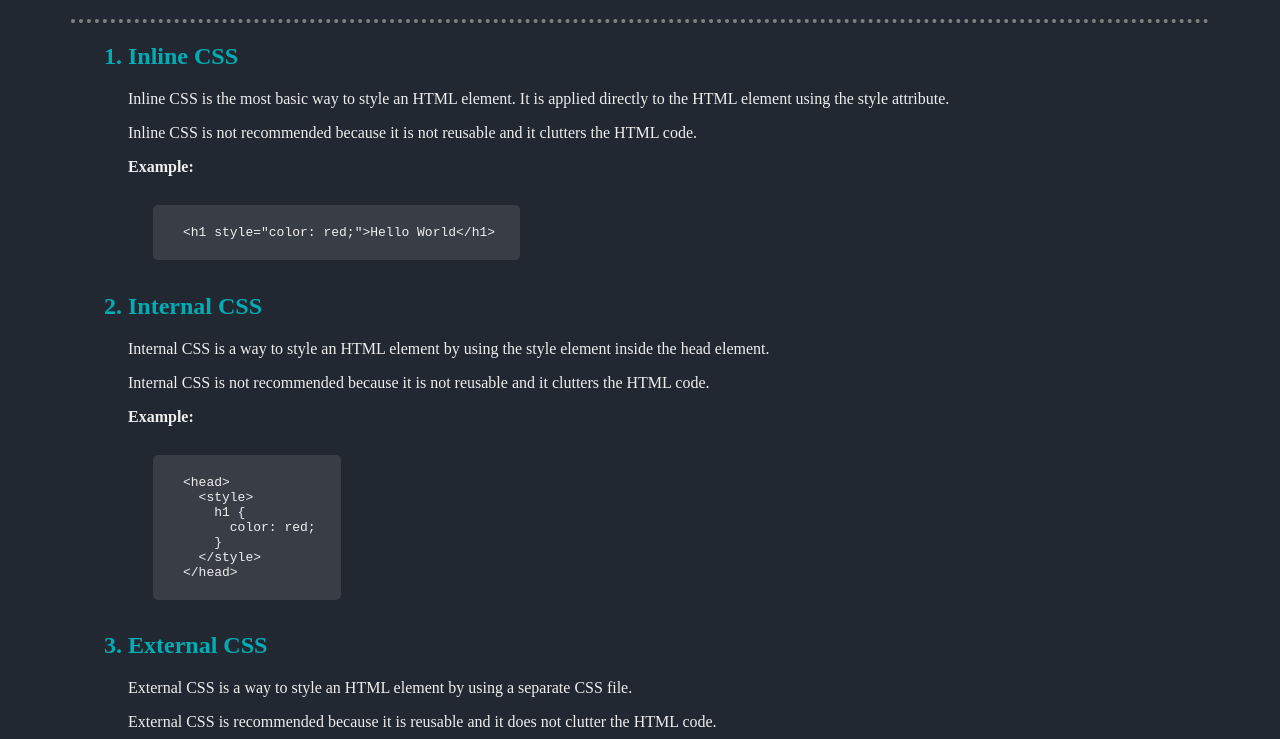
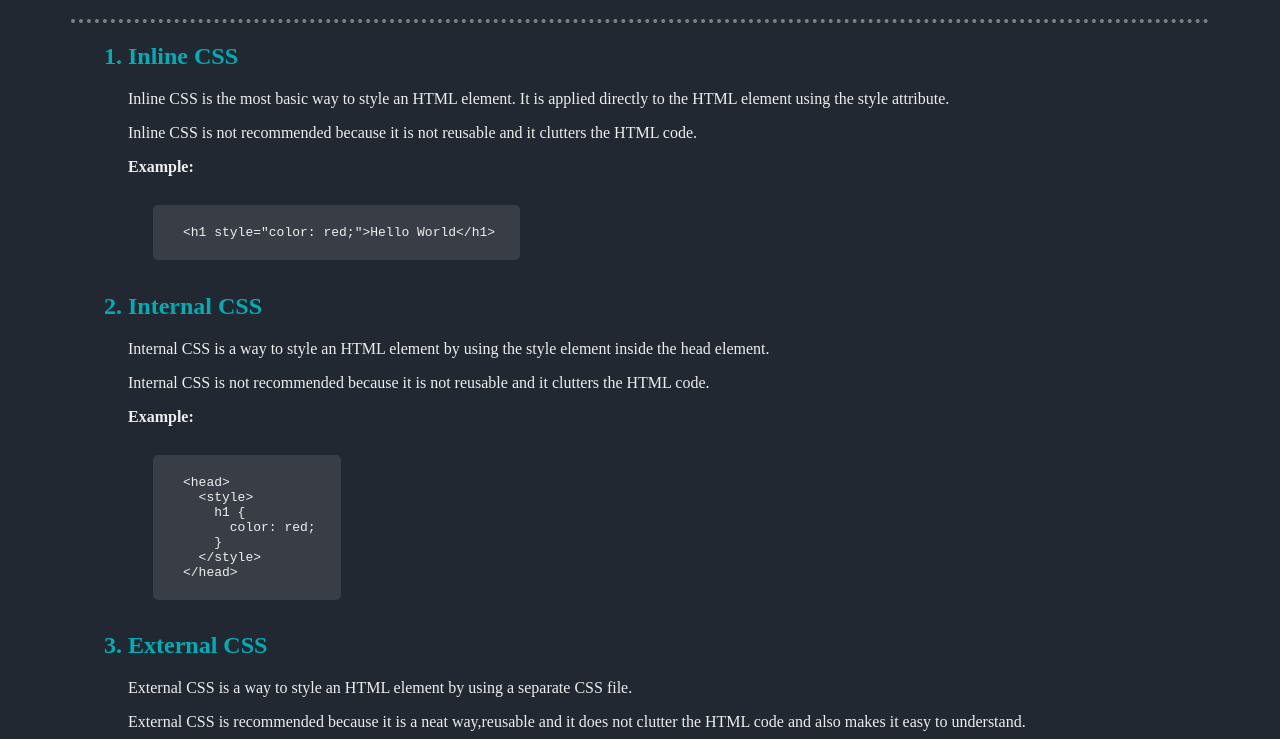
Before and after one commit to karsha19/CSS-Helpbook, a plain HTML site: page index.html in a window 1280 px wide. Shown: the part 61-800 px from the top of the page. Drawn offline with Linux system fonts and the light colour scheme.

Commit message:
Update index.html

```diff
--- a/index.html
+++ b/index.html
@@ -15,6 +15,7 @@
   <body>
     <h1 id="page-heading">CSS Helpbook</h1>
     <hr />
+    <!--there are a lot of tags but I have tried to explain main ones.-->
     <ol id="main-list">
       <li id="1.InlineCSS">
         <h2 class="list-title">Inline CSS</h2>
@@ -67,8 +68,8 @@
           file.
         </p>
         <p class="list-description">
-          External CSS is recommended because it is reusable and it does not
-          clutter the HTML code.
+          External CSS is recommended because it is a neat way,reusable and it does not
+          clutter the HTML code and also makes it easy to understand.
         </p>
         <p class="list-description">
           <strong>Example:</strong>
@@ -125,7 +126,7 @@
 
 /* IDs */
 #id {
-  property: value;
+  property: value; <!--important thing to notice here is-> # is used for id and . is used for class-->
 }
 </code></pre>
       </li>
@@ -148,7 +149,9 @@
   &lt;link rel="icon" href="favicon.ico" /&gt;
 &lt;/head&gt;</code></pre>
       </li>
-
+<!-- the best website to get these icons is Font Awesome
+      note:Please dont forget to copy the cdn and attach to the html.
+      -->
       <li id="7.DisplayProperty">
         <h2 class="list-title">CSS:Display Property</h2>
 
```
